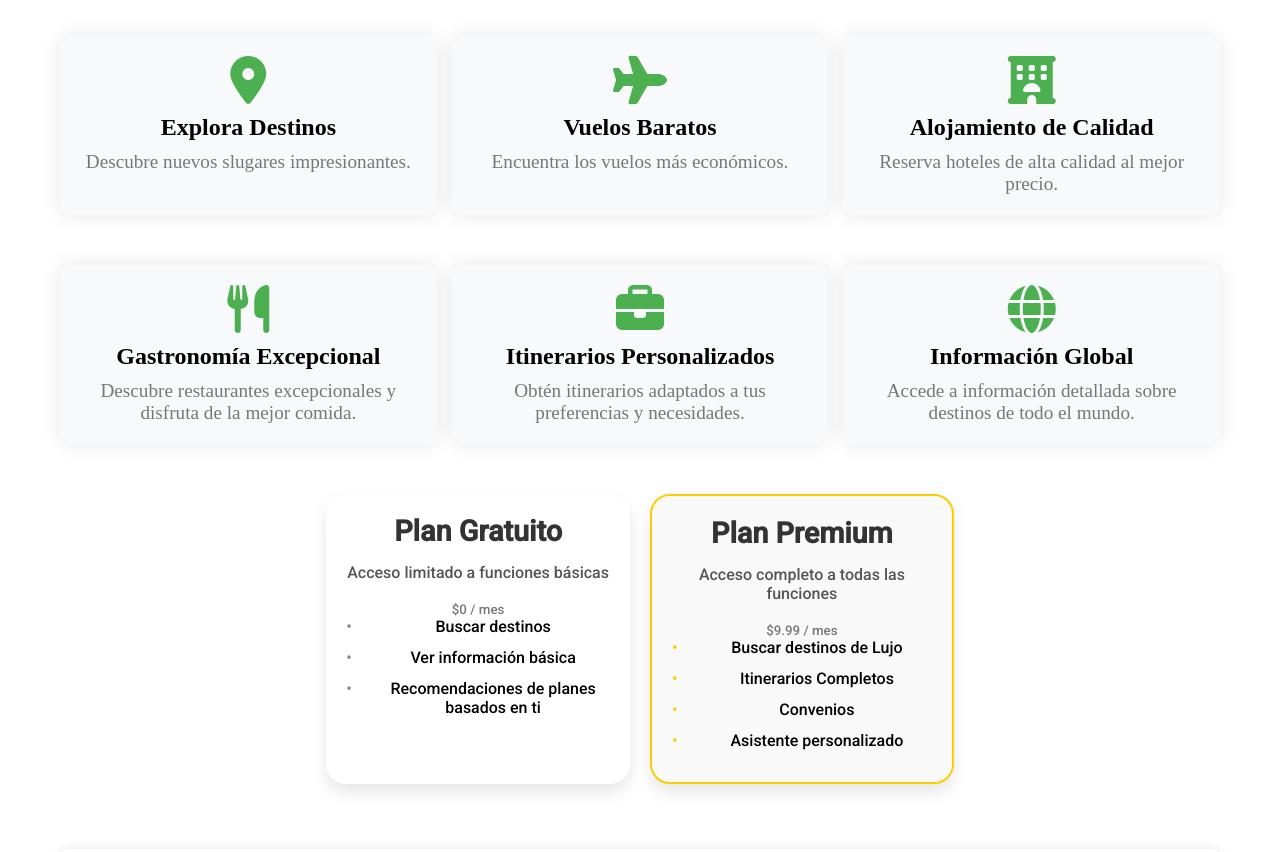
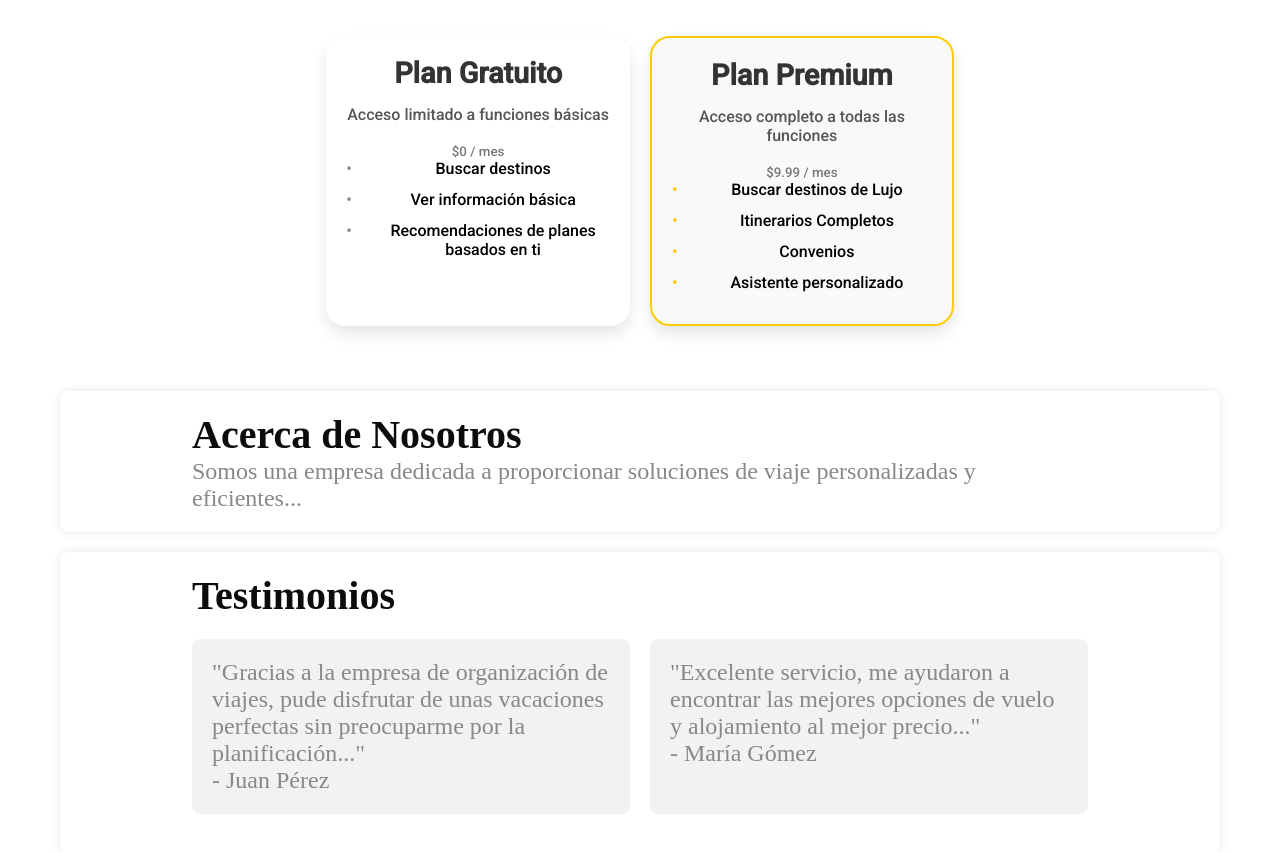
Before and after one commit to TripTeamOrganization/FrontEnd, a plain HTML site: page html/index.html in a window 1280 px wide. Shown: the part 642-1494 px from the top of the page. Drawn offline with nearby package versions, Linux system fonts and the light colour scheme.

Commit message:
fix: delete

```diff
--- a/html/index.html
+++ b/html/index.html
@@ -65,41 +65,6 @@
         <a href="#" class="btn">Empezar Ahora</a>
         </section>
         <section class="features">
-        <div class="feature">
-            <i class="fas fa-map-marker-alt"></i>
-            <h3>Explora Destinos</h3>
-            <p>Descubre nuevos slugares impresionantes.</p>
-        </div>
-        <div class="feature">
-            <i class="fas fa-plane"></i>
-            <h3>Vuelos Baratos</h3>
-            <p>Encuentra los vuelos más económicos.</p>
-        </div>
-        <div class="feature">
-            <i class="fas fa-hotel"></i>
-            <h3>Alojamiento de Calidad</h3>
-            <p>Reserva hoteles de alta calidad al mejor precio.</p>
-        </div>
-    </section>
-    <section class="features">
-
-    <div class="feature">
-        <i class="fas fa-utensils"></i>
-        <h3>Gastronomía Excepcional</h3>
-        <p>Descubre restaurantes excepcionales y disfruta de la mejor comida.</p>
-    </div>
-    <div class="feature">
-        <i class="fas fa-briefcase"></i>
-        <h3>Itinerarios Personalizados</h3>
-        <p>Obtén itinerarios adaptados a tus preferencias y necesidades.</p>
-    </div>
-    <div class="feature">
-        <i class="fas fa-globe"></i>
-        <h3>Información Global</h3>
-        <p>Accede a información detallada sobre destinos de todo el mundo.</p>
-    </div>
-    </section>
-        <section class="features">
             <div class="Cards">
                 <div class="card">
                     <h2>Plan Gratuito</h2>
@@ -133,12 +98,6 @@
     </section>
 
     <!-- Sección Convenios -->
-    <section class="convenios">
-        <div class="section-content">
-            <h2>Convenios</h2>
-            <p>Trabajamos en estrecha colaboración con aerolíneas, hoteles y restaurantes para ofrecer a nuestros clientes...</p>
-        </div>
-    </section>
 
     <!-- Sección Testimonios -->
     <section class="testimonios">
```
